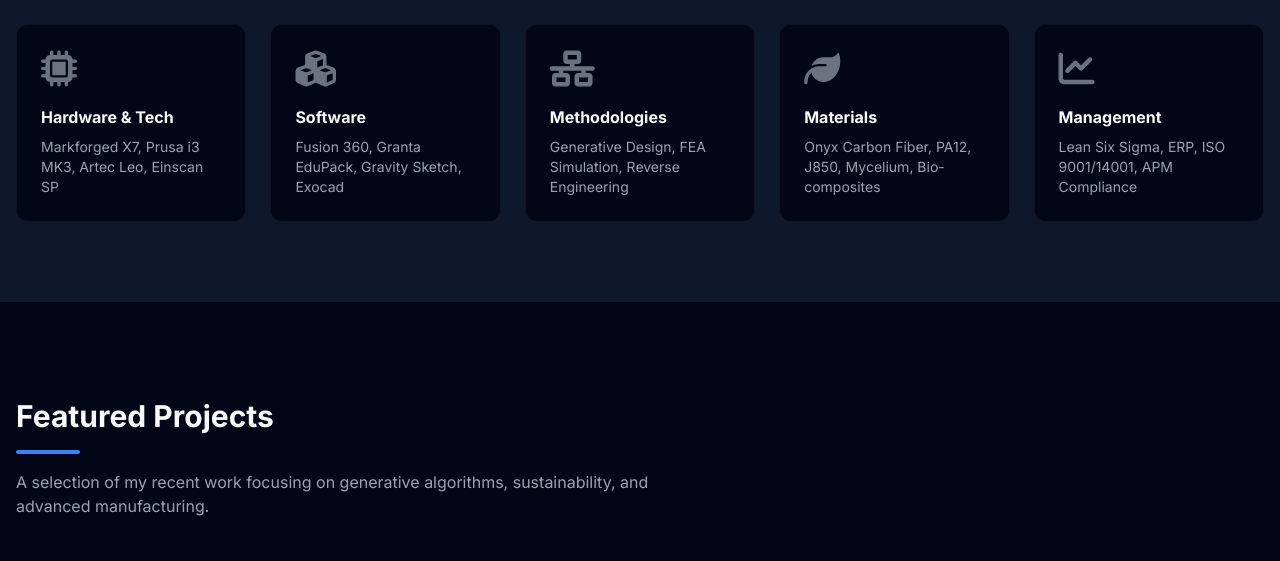
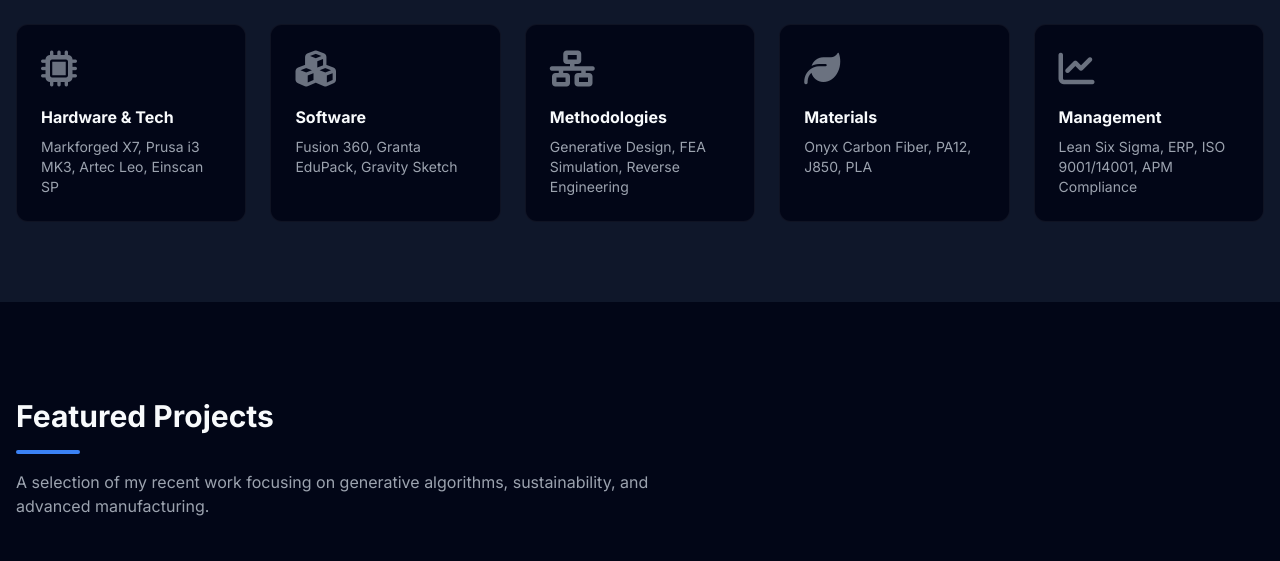
Before and after one commit to Monkeybars1997/CV, a plain HTML site: page index.html in a window 1280 px wide. Shown: the part 800-1361 px from the top of the page. Drawn offline with nearby package versions, Linux system fonts and the light colour scheme.

Commit message:
Remove software and materials from index.html

```diff
--- a/index.html
+++ b/index.html
@@ -110,7 +110,7 @@
                 <div class="p-6 bg-darker rounded-xl border border-white/5 hover:border-primary/50 transition group">
                     <i class="fa-solid fa-cubes text-4xl text-gray-500 group-hover:text-primary mb-4 transition"></i>
                     <h3 class="font-bold mb-2">Software</h3>
-                    <p class="text-sm text-gray-400">Fusion 360, Granta EduPack, Gravity Sketch, Exocad</p>
+                    <p class="text-sm text-gray-400">Fusion 360, Granta EduPack, Gravity Sketch</p>
                 </div>
                 <div class="p-6 bg-darker rounded-xl border border-white/5 hover:border-primary/50 transition group">
                     <i class="fa-solid fa-network-wired text-4xl text-gray-500 group-hover:text-primary mb-4 transition"></i>
@@ -120,7 +120,7 @@
                 <div class="p-6 bg-darker rounded-xl border border-white/5 hover:border-primary/50 transition group">
                     <i class="fa-solid fa-leaf text-4xl text-gray-500 group-hover:text-primary mb-4 transition"></i>
                     <h3 class="font-bold mb-2">Materials</h3>
-                    <p class="text-sm text-gray-400">Onyx Carbon Fiber, PA12, J850, Mycelium, Bio-composites</p>
+                    <p class="text-sm text-gray-400">Onyx Carbon Fiber, PA12, J850, PLA</p>
                 </div>
                 <div class="p-6 bg-darker rounded-xl border border-white/5 hover:border-primary/50 transition group col-span-2 md:col-span-1">
                     <i class="fa-solid fa-chart-line text-4xl text-gray-500 group-hover:text-primary mb-4 transition"></i>
```
